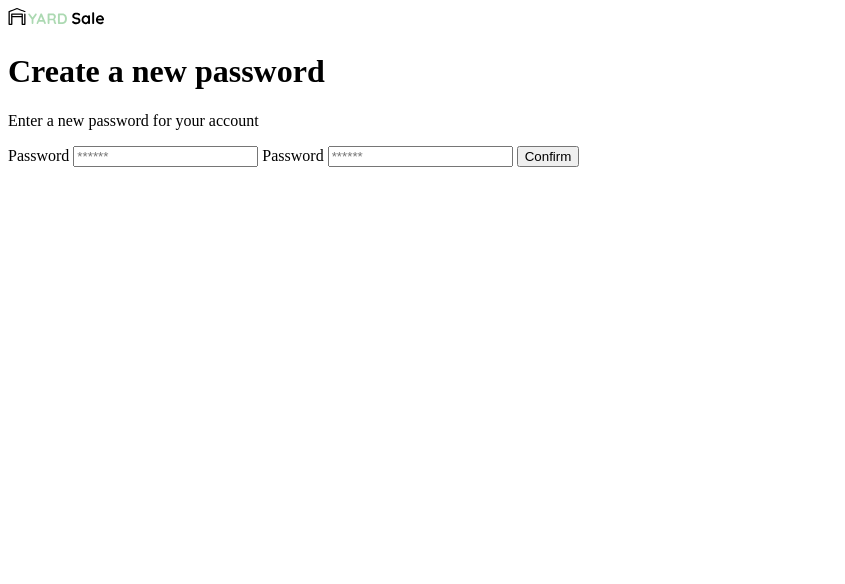
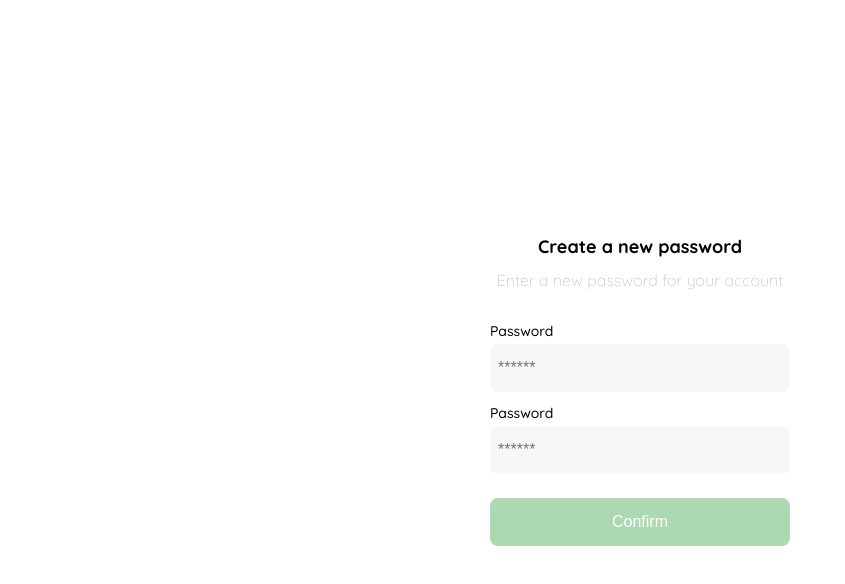
Before and after one commit to onnymm/frontend-practico, a plain HTML site: page 01_password.html in a window 1280 px wide. Shown: the whole page, without its empty margins (0-845 px from the left). Drawn offline with Linux system fonts and the light colour scheme.

Commit message:
Creando nueva contraseña: CSS

```diff
--- a/01_password.html
+++ b/01_password.html
@@ -1,9 +1,111 @@
 <!DOCTYPE html>
 <html lang="en">
-<head><meta charset="UTF-8">
+<head>
+    <link rel="preconnect" href="https://fonts.googleapis.com">
+    <link rel="preconnect" href="https://fonts.gstatic.com" crossorigin>
+    <link href="https://fonts.googleapis.com/css2?family=Quicksand:wght@300..700&display=swap" rel="stylesheet">
+    <meta charset="UTF-8">
     <meta name="viewport" content="width=device-width, initial-scale=1.0">
     <title>Document</title>
     <style>
+        :root {
+            --very-light-pink: #C7C7C7;
+            --text-input-field: #F7F7F7;
+            --hospital-green: #ACD9B2;
+            --white: #FFFFFF;
+            --black: #000000;
+            --dark: #232830;
+            --sm: 14px;
+            --md: 16px;
+            --lg: 18px;
+        }
+
+        body {
+            margin: 0;
+            font-family: "Quicksand", sans-serif;
+        }
+
+        body *:hover {
+            outline: 1px solid red;
+        }
+        .login {
+            width: 100%;
+            height: 100vh;
+            display: grid;
+            place-items: center;
+        }
+
+        .form-container {
+            display: grid;
+            grid-template-rows: auto 1fr auto;
+            width: 300px;
+        }
+
+        .logo {
+            width: 150px;
+            margin-bottom: 48px;
+            justify-self: center;
+            display: none;
+        }
+
+        .title {
+            font-size: var(--lg);
+            margin-bottom: 12px;
+            text-align: center;
+        }
+
+        .subtitle {
+            color: var(--very-light-pink);
+            font-size: var(--md);
+            font-weight: 300;
+            margin-top: 0;
+            margin-bottom: 32px;
+            text-align: center;
+        }
+
+        .label {
+            font-size: var(--sm);
+            font-weight: 500;
+            margin-bottom: 4px;
+        }
+
+        .input {
+            background-color: var(--text-input-field);
+            border: none;
+            margin-bottom: 12px;
+            border-radius: 8px;
+            height: 32px;
+            font-size: var(--md);
+            padding: 8px;
+        }
+
+        .form {
+            display: flex;
+            flex-direction: column;
+        }
+
+        .primary-button {
+            cursor: pointer;
+            background-color: var(--hospital-green);
+            border-radius: 8px;
+            border: none;
+            color: var(--white);
+            width: 100%;
+            font-size: var(--md);
+            font-weight: 500;
+            height: 48px;
+        }
+
+        .login-button {
+            margin-top: 12px;
+            margin-bottom: 32px;
+        }
+
+        @media (max-width: 640px) {
+            .logo {
+                display: block;
+            }
+        }
     </style>
 </head>
 <body>
```
